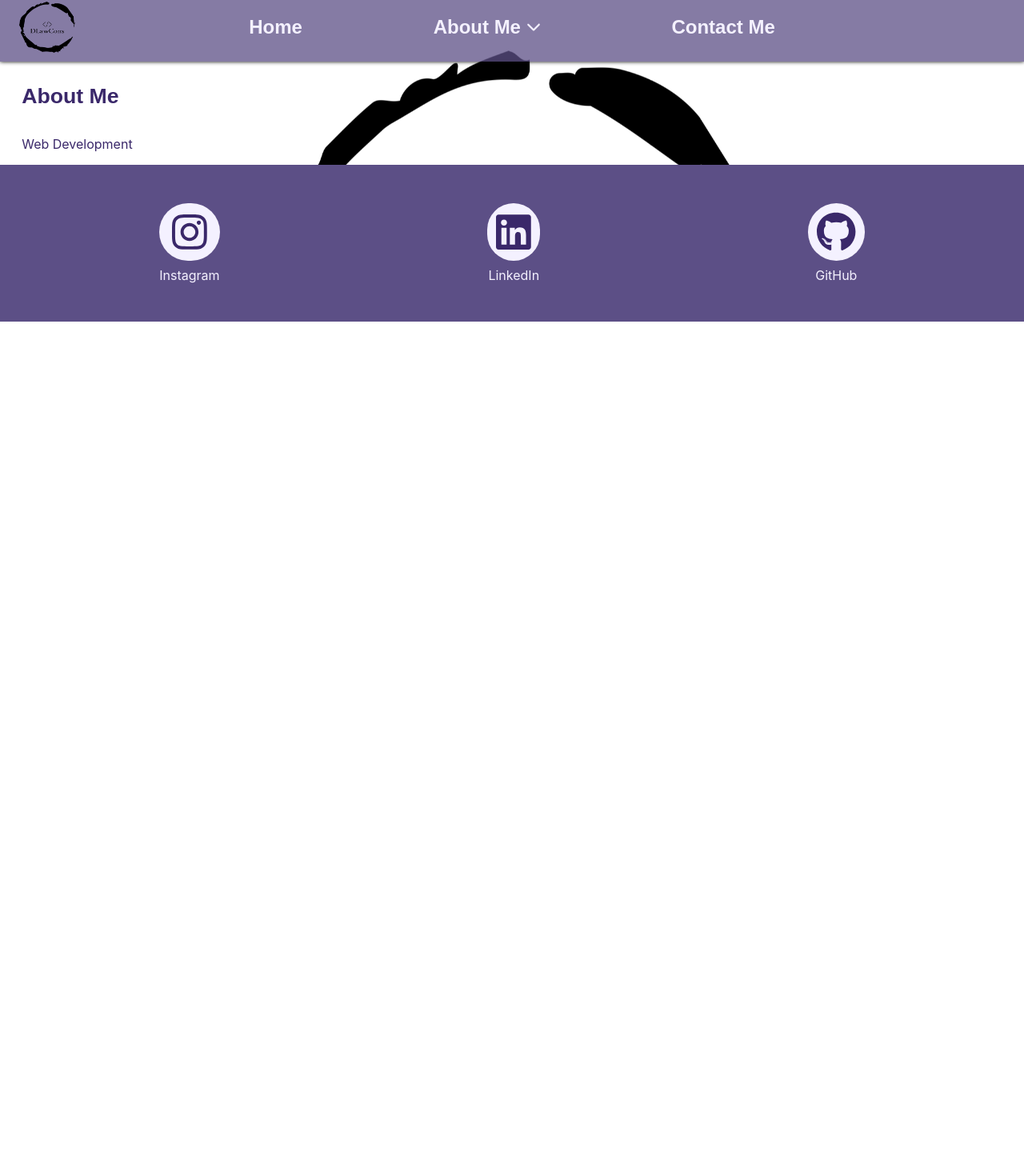
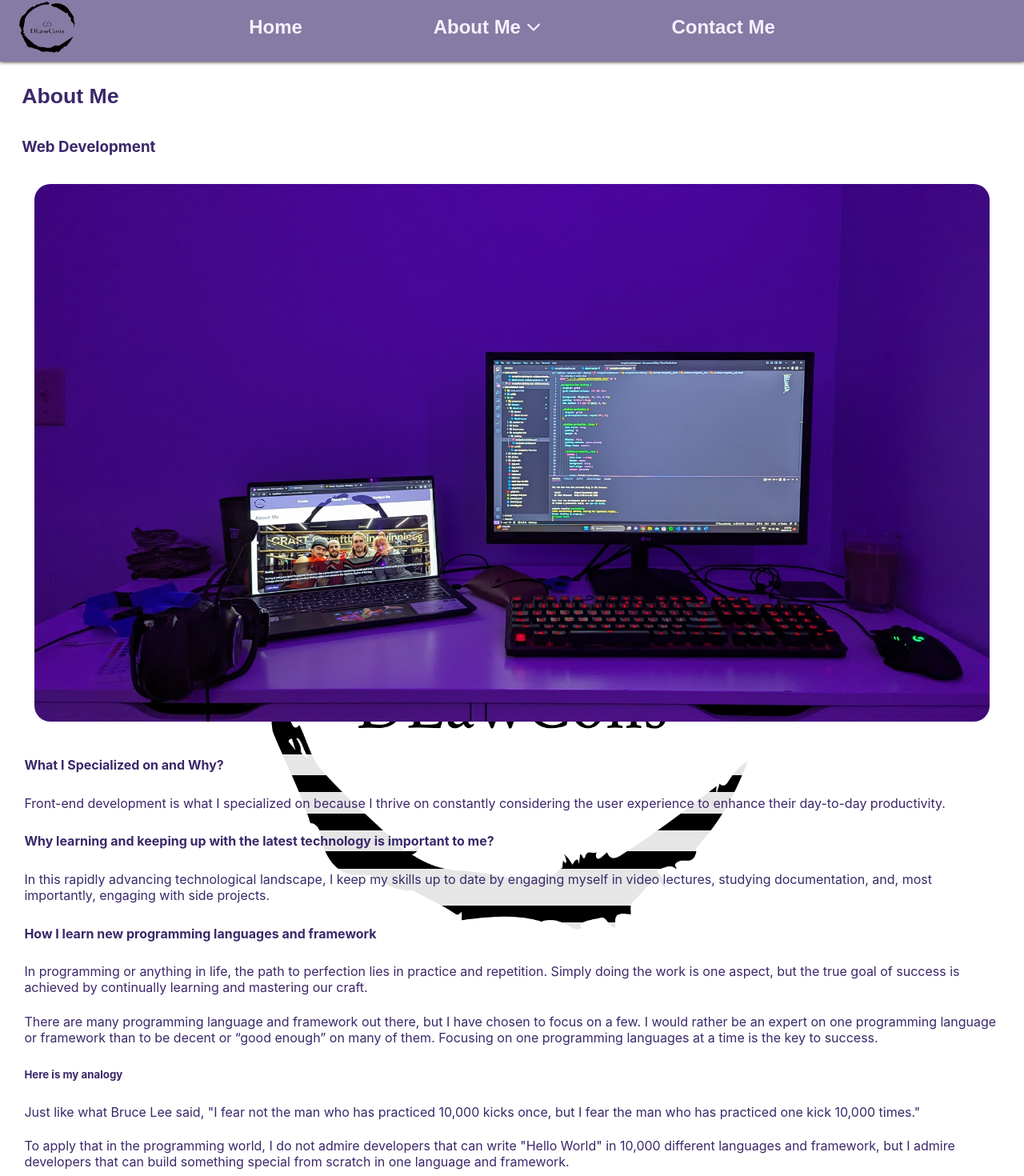
Before and after one commit to DanDaMan23/dan-personal-blog, a React (Create React App) app: page /aboutMe/webDevelopment in a window 1280 px wide. Shown: the part 9-1479 px from the top of the page at 80% size. Before the commit the page ends 800 px from the top, so only its background shows below. Built offline with nearby package versions, Linux system fonts and the light colour scheme.

Commit message:
Created Web Development Page

```diff
--- a/src/App.tsx
+++ b/src/App.tsx
@@ -8,6 +8,7 @@ import AboutMe from "./features/about-me/about-me"
 import ContactMePage from "./features/contact-me/page/contact-me.page"
 import useMediaQuery, { DeviceView } from "./hooks-utils/use-media-query"
 import NavigationBarDesktop from "./features/navigation-bar/desktop/navigation.desktop"
+import DeveloperJourney from "./features/about-me/developer_journey/developer-journey"
 
 export default function App() {
   const { deviceView } = useMediaQuery()
@@ -26,7 +27,7 @@ export default function App() {
       <Routes>
         <Route path='/' element={<HomePage />} />
         <Route path='aboutMe' element={<AboutMe />}>
-          <Route path='webDevelopment' element={<>Web Development</>} />
+          <Route path='webDevelopment' element={<DeveloperJourney />} />
           <Route path='books' element={<>Books Page</>} />
           <Route path='fitness' element={<>Fitness Page</>} />
           <Route path='boxing' element={<>Boxing Page</>} />
--- /dev/null
+++ b/src/features/about-me/developer_journey/developer-journey.json
@@ -0,0 +1,27 @@
+{
+  "webDevelopment": {
+    "title": "Web Development",
+    "specializationDetails": {
+      "heading": "What I Specialized on and Why?",
+      "details": "Front-end development is what I specialized on because I thrive on constantly considering the user experience to enhance their day-to-day productivity."
+    },
+    "learningDetails": {
+      "heading": "Why learning and keeping up with the latest technology is important to me?",
+      "details": "In this rapidly advancing technological landscape, I keep my skills up to date by engaging myself in video lectures, studying documentation, and, most importantly, engaging with side projects."
+    },
+    "learningMethods": {
+      "heading": "How I learn new programming languages and framework",
+      "details": [
+        "In programming or anything in life, the path to perfection lies in practice and repetition. Simply doing the work is one aspect, but the true goal of success is achieved by continually learning and mastering our craft.",
+        "There are many programming language and framework out there, but I have chosen to focus on a few. I would rather be an expert on one programming language or framework than to be decent or “good enough” on many of them. Focusing on one programming languages at a time is the key to success."
+      ],
+      "analogy": {
+        "heading": "Here is my analogy",
+        "details": [
+          "Just like what Bruce Lee said, \"I fear not the man who has practiced 10,000 kicks once, but I fear the man who has practiced one kick 10,000 times.\"",
+          "To apply that in the programming world, I do not admire developers that can write \"Hello World\" in 10,000 different languages and framework, but I admire developers that can build something special from scratch in one language and framework."
+        ]
+      }
+    }
+  }
+}
--- /dev/null
+++ b/src/features/about-me/developer_journey/developer-journey.scss
@@ -0,0 +1,15 @@
+.developer-journey {
+  .developer-journey-image__container {
+    padding: 1rem;
+    .developer-journey-image {
+      border-radius: 20px;
+    }
+  }
+
+  p,
+  h4, h5 {
+    background: rgba(255, 255, 255, 0.9);
+    border-radius: 10px;
+    padding: 0.2rem;
+  }
+}
--- /dev/null
+++ b/src/features/about-me/developer_journey/developer-journey.tsx
@@ -0,0 +1,34 @@
+import text from "./developer-journey.json"
+
+import "./developer-journey.scss"
+
+// Not sure if I just wanted Web development so I just name the function DeveloperJourney
+export default function DeveloperJourney() {
+  return (
+    <div className='developer-journey'>
+      <h3>{text.webDevelopment.title}</h3>
+      <div className='developer-journey-image__container'>
+        <img
+          className='developer-journey-image'
+          src={require("./photos/Web_Development_Setup.jpg")}
+          alt='Web Development Setup'
+          width='100%'
+        />
+      </div>
+      <h4>{text.webDevelopment.specializationDetails.heading}</h4>
+      <p>{text.webDevelopment.specializationDetails.details}</p>
+
+      <h4>{text.webDevelopment.learningDetails.heading}</h4>
+      <p>{text.webDevelopment.learningDetails.details}</p>
+
+      <h4>{text.webDevelopment.learningMethods.heading}</h4>
+      <p>{text.webDevelopment.learningMethods.details[0]}</p>
+      <p>{text.webDevelopment.learningMethods.details[1]}</p>
+
+
+      <h5>{text.webDevelopment.learningMethods.analogy.heading}</h5>
+      <p>{text.webDevelopment.learningMethods.analogy.details[0]}</p>
+      <p>{text.webDevelopment.learningMethods.analogy.details[1]}</p>
+    </div>
+  )
+}
```
Also changed, not shown: src/features/about-me/developer_journey/photos/Web_Development_Setup.jpg (added).
